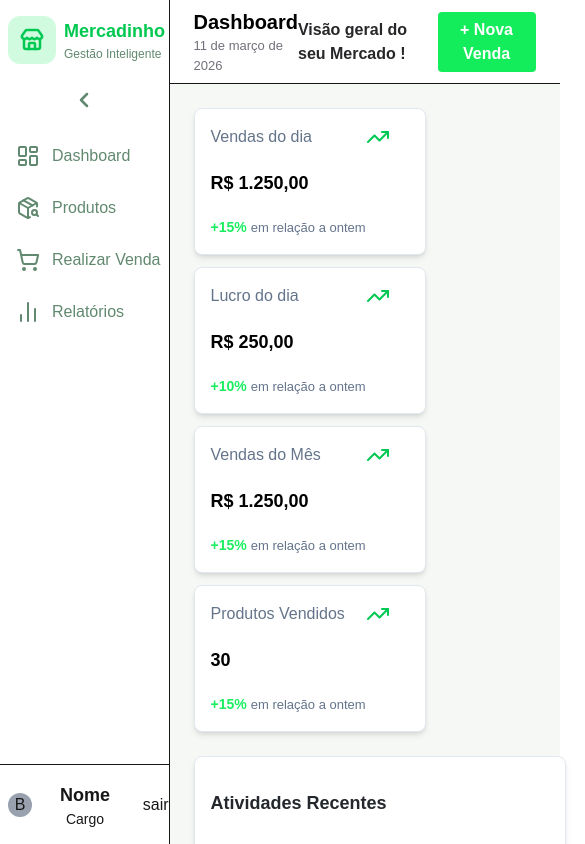
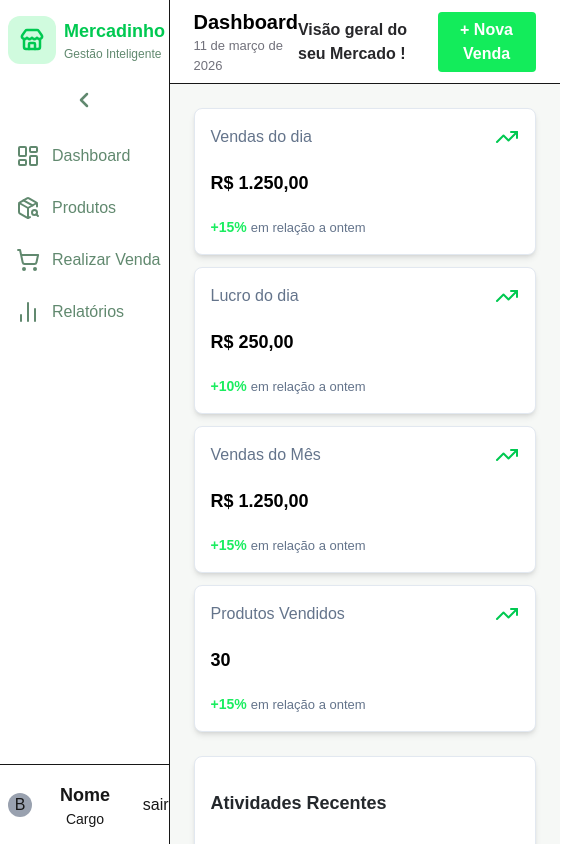
Before and after one commit to breno-facanha/mercadinho-web, a Next.js app: page /dashboard in a window 390 px wide. Shown: the top 844 px of the page, 585 px wide, since content can reach past the window. Built offline with nearby package versions, Linux system fonts and the light colour scheme.

Commit message:
deixando cards responsivos

```diff
--- a/src/components/CardsDatails/CardDetails.tsx
+++ b/src/components/CardsDatails/CardDetails.tsx
@@ -9,7 +9,7 @@ interface CardDetailsProps {
 
 export default function CardDetails({nome, valor, percentual, descricao}: CardDetailsProps) {
     return (
-        <div className="p-4 bg-white rounded-lg shadow-md border border-[#E2E8F0] w-58 flex">
+        <div className="w-full p-4 bg-white rounded-lg shadow-md border border-[#E2E8F0] flex items-start justify-between gap-3 sm:p-5">
             <div className="flex flex-col gap-5">
                 <div className="text-base text-[#64748B]">{nome}</div>
                 <div className="font-bold text-lg">{valor}</div>
@@ -18,7 +18,7 @@ export default function CardDetails({nome, valor, percentual, descricao}: CardDe
                     <span className="text-[13px] text-[#64748B]">{descricao}</span>
                 </div>
             </div>
-            <div className="">
+            <div className="shrink-0">
                 <TrendingUp size={24} strokeWidth={2} className="text-green-500" />
             </div>
         </div>
--- a/src/pages/dashboard/index.tsx
+++ b/src/pages/dashboard/index.tsx
@@ -8,9 +8,9 @@ export default function Dashboard() {
     return (
         <div>
             <Pagina>
-                <div className="flex gap-6">
-                    <div className="">
-                        <div className="flex items-center  flex-wrap gap-3 mb-6">
+                <div className="flex flex-col gap-6 lg:flex-row">
+                    <div className="min-w-0 flex-1">
+                        <div className="mb-6 grid grid-cols-1 gap-3 sm:grid-cols-2 xl:grid-cols-4">
                             <CardDetails
                                 nome="Vendas do dia"
                                 valor="R$ 1.250,00"
@@ -38,7 +38,7 @@ export default function Dashboard() {
                         </div>
                         <UltimasVendas />
                     </div>
-                    <div className="flex flex-col gap-6">
+                    <div className="hidden md:flex flex-col gap-6">
                         <AtalhosRapidos />
                         <DicaDoDia />
                     </div>
```
